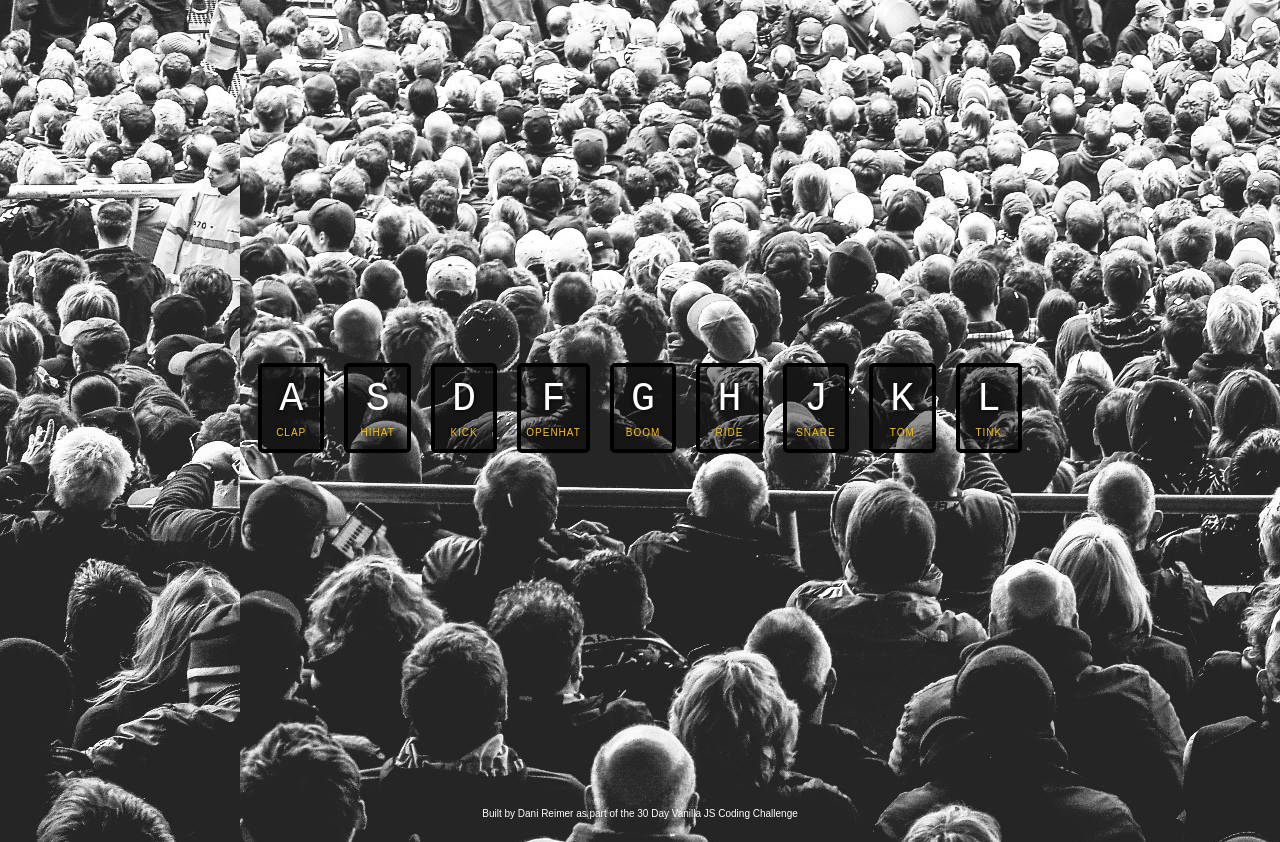
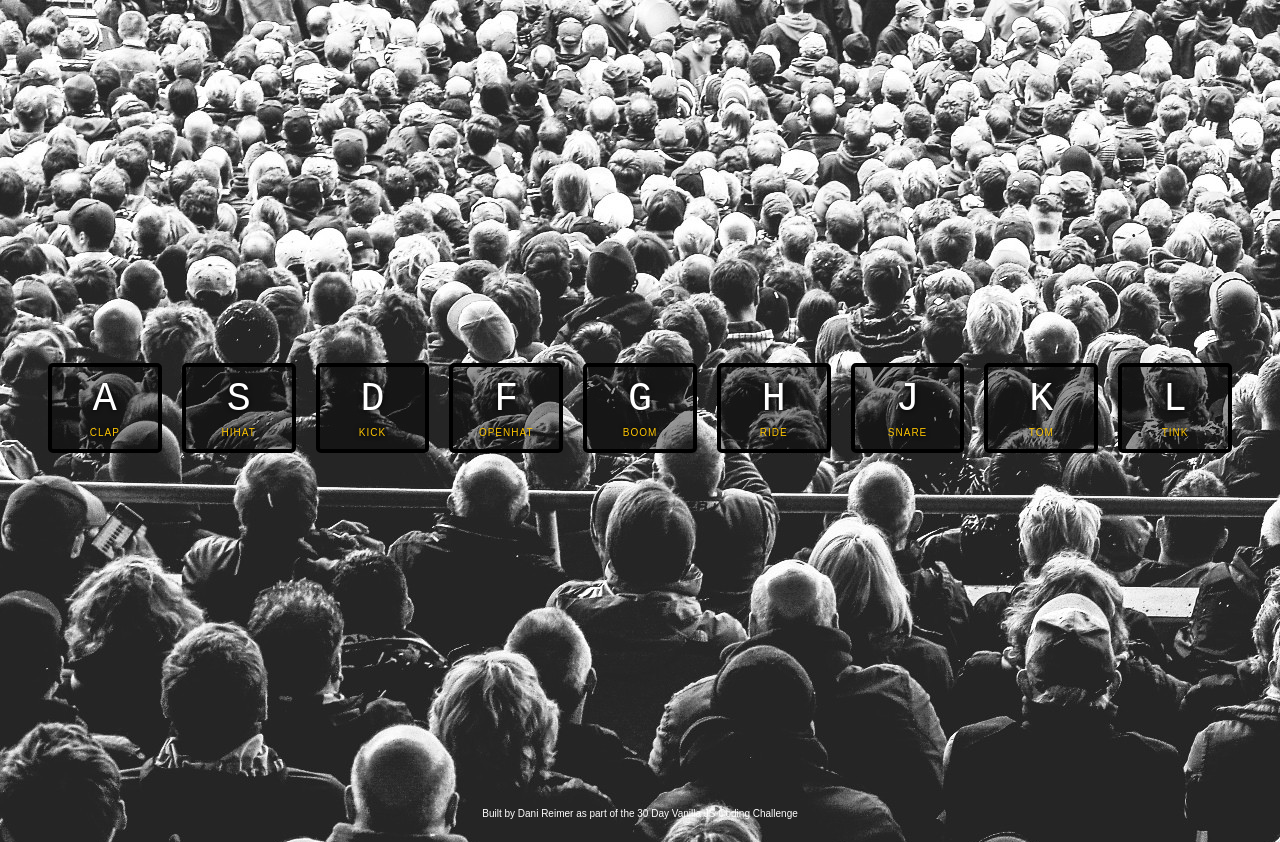
Before and after one commit to dani-reimer/JS-Drum-Kit, a plain HTML site: page index.html in a window 1280 px wide. Drawn offline with Linux system fonts and the light colour scheme.

Commit message:
Updated style.css

```diff
--- a/src/style.css
+++ b/src/style.css
@@ -1,8 +1,10 @@
 html {
   background-image: url("./background.jpeg");
   font-size: 10px;
-  max-width: 800px;
+  max-width: 100%;
   margin: 0 auto;
+  padding-left: 30px;
+  padding-right: 30px;
 }
 
 body {
```
